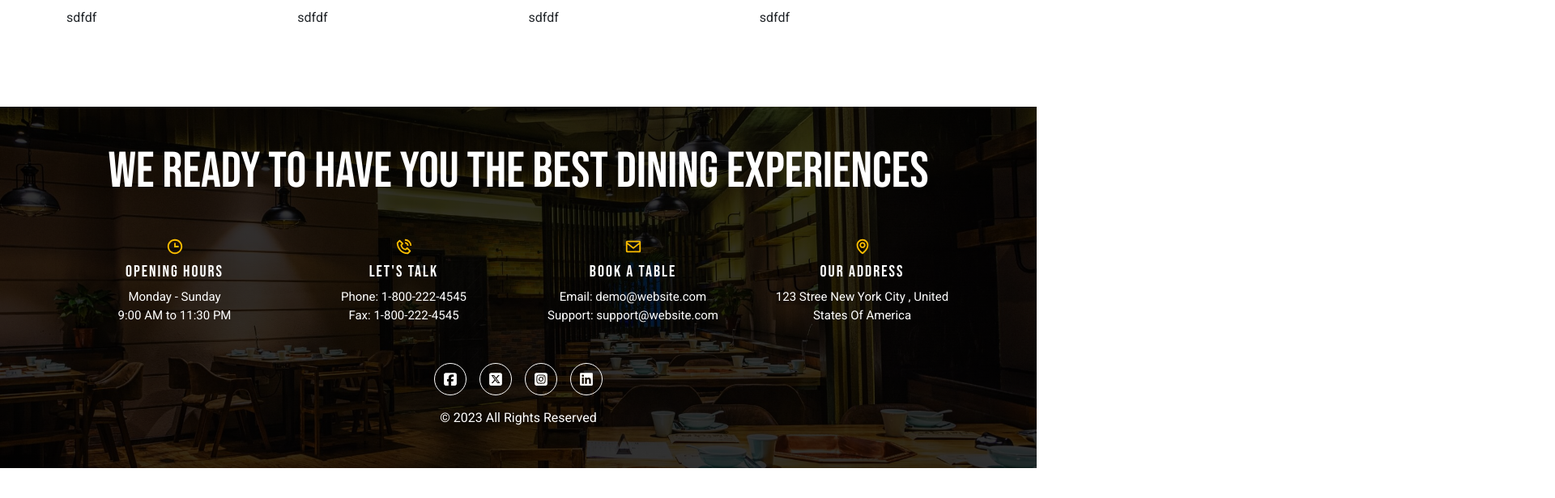
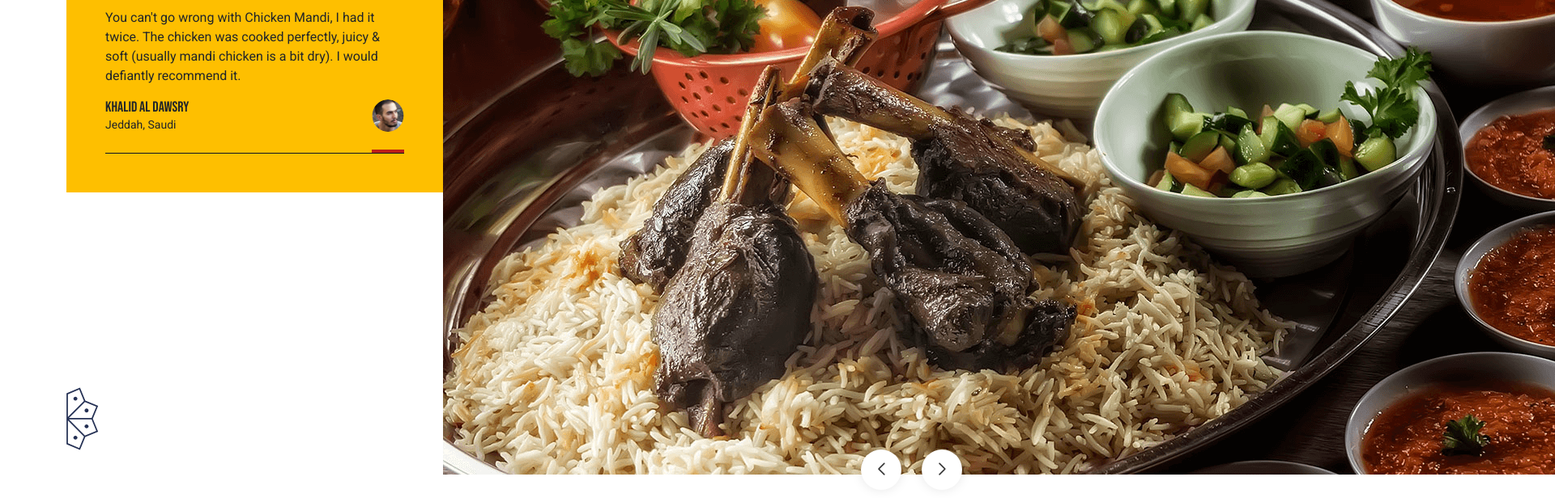
Before and after one commit to coderamit01/Food-Test, a React (Vite) app: page / in a window 1280 px wide. Shown: the part 2480-3096 px from the top of the page at 81% size, 1920 px wide, since content can reach past the window. Before the commit the page ends 3059 px from the top, so only its background shows below. Built offline with nearby package versions, Linux system fonts and the light colour scheme.

Commit message:
testimonial area some design

```diff
--- a/src/Components/Testimonial/Testimonial.jsx
+++ b/src/Components/Testimonial/Testimonial.jsx
@@ -1,16 +1,38 @@
 import SectionTitle from "../SectionTitle/SectionTitle";
+import 'bootstrap/dist/css/bootstrap.min.css';
 import 'swiper/css';
 import 'swiper/css/navigation';
 import 'swiper/css/pagination';
 import { Navigation, Scrollbar } from "swiper/modules";
 import { Swiper, SwiperSlide } from "swiper/react";
 import leftImg from '../../assets/images/testimonial-img.png';
+import TestimonialImg from '../../assets/images/testmonial.png';
+import clientImg from '../../assets/images/client.png';
+import star from '../../assets/images/half-star.svg';
 
 const Testimonial = () => {
   return (
     <div className='testimonial ptb-50 position-relative'>
       <div className="container">
         <SectionTitle title="What Some of my Customers Say" preTitle="Crispy, Every Bite Taste" />
+        <div className="row g-0">
+          <div className="col-md-5 position-relative">
+            <div className="client-content p-5">
+              <p>You can't go wrong with Chicken Mandi, I had it twice. The chicken was cooked perfectly, juicy & soft (usually mandi chicken is a bit dry). I would defiantly recommend it.</p>
+              <div className="client-info d-flex align-items-center justify-content-between position-relative pb-4">
+                <div>
+                  <h6 className="mb-0">Khalid Al Dawsry</h6>
+                  <p className="mb-0">Jeddah, Saudi</p>
+                </div>
+                <img src={clientImg} alt="Client Image" />
+              </div>
+            </div>
+            <img src={star} alt="Satar Image" className="position-absolute start-0 half-star" />
+          </div>
+          <div className="col-md-7 position-relative">
+            <img src={TestimonialImg} alt="Tesimonial Image w-100" />
+          </div>
+        </div>
         <div className='pt-3 pb-5 py-md-5 position-relative'>
           <button className="swiper-button-prev custom-nav-button"></button>
           <button className="swiper-button-next custom-nav-button"></button>
@@ -32,21 +54,9 @@ const Testimonial = () => {
             }}
           >
 
-                <SwiperSlide>
+            {/* <SwiperSlide>
                   sdfdf
-                </SwiperSlide>
-                <SwiperSlide>
-                  sdfdf
-                </SwiperSlide>
-                <SwiperSlide>
-                  sdfdf
-                </SwiperSlide>
-                <SwiperSlide>
-                  sdfdf
-                </SwiperSlide>
-                <SwiperSlide>
-                  sdfdf
-                </SwiperSlide>
+                </SwiperSlide> */}
           </Swiper>
         </div>
         {/* <img src={leftImg} className='left-img position-absolute start-0 d-none d-md-block' alt="Img" /> */}
--- a/src/assets/css/style.css
+++ b/src/assets/css/style.css
@@ -335,7 +335,41 @@ h2 {
 /* Book Section style end  */
 /* Testimonial Section style start  */
 .testimonial {}
+.client-content {
+  background-color: var(--yellow);
+}
+.client-info {
+  border-bottom: 1px solid var(--light-blue);
+}
+.client-info::before {
+  content: '';
+  position: absolute;
+  right: 0;
+  bottom: 0;
+  width: 40px;
+  height: 4px;
+  background-color: var(--text-red);
+}
+.client-info h6 {
+  font-family: "Bebas Neue", serif;
+  font-size: 18px;
+  font-weight: 400;
+  text-transform: uppercase;
+}
+.client-info p {
+  font-family: "Roboto", serif;
+  font-weight: 400;
+  font-size: 14px;
+}
+.client-info img {
+  height: 40px;
+  width: 40px;
+  border-radius: 50%;
+}
 
+.half-star {
+  bottom: 30px;
+}
 /* Testimonial Section style end  */
 
 /* Footer style start  */
```
Also changed, not shown: src/assets/images/client.png (renamed from src/assets/images/Image.png), src/assets/images/testmonial.png (renamed from src/assets/images/e5c04249c8e07f31fb0eda23eede4ad3 - Copy.png).
